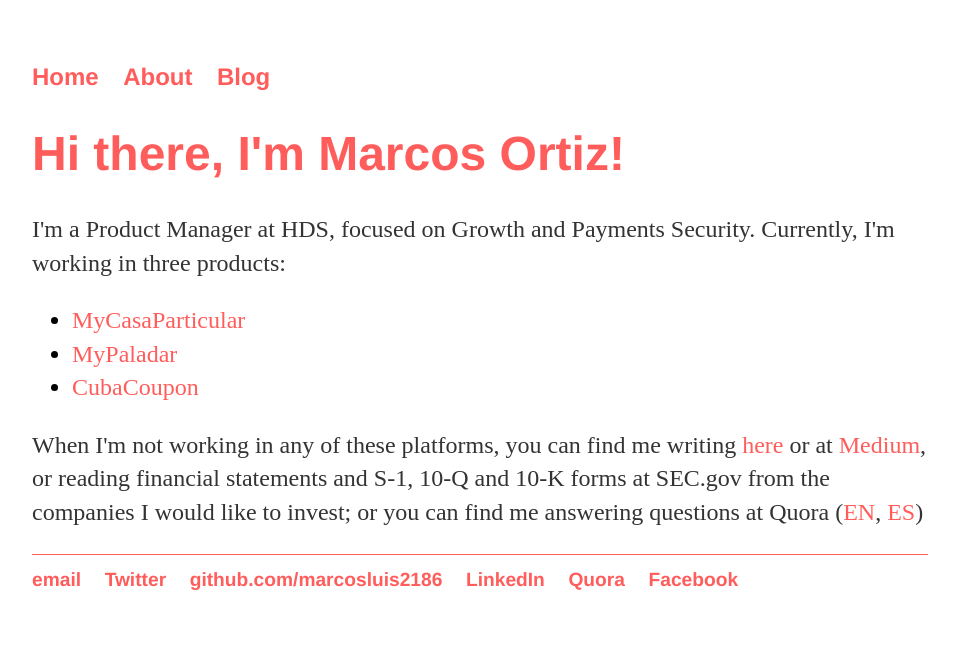
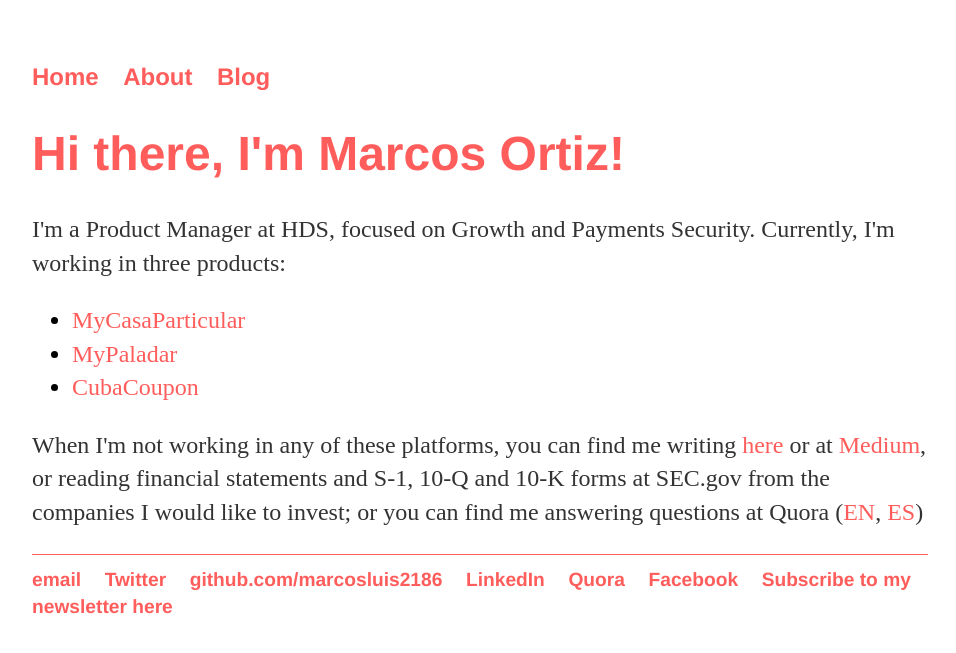
Before and after one commit to marcosluis2186/marcosluis2186.github.com, a Jekyll site: the page built from about.html, in a window 1280 px wide. Shown: the top 653 px of the page, without its empty margins (160-1116 px from the left). Built offline with Jekyll 4.4.1, drawn with Linux system fonts in a browser that asks for light colours.

Commit message:
Adding subscribe link to the footer

```diff
--- a/_layouts/default.html
+++ b/_layouts/default.html
@@ -26,6 +26,7 @@
 			<li><a href="https://www.linkedin.com/mlortiz" target="_blank">LinkedIn</a></li>
 			<li><a href="https://quora.com/profile/Marcos-Ortiz-1" target="_blank">Quora</a></li>
 			<li><a href="https://facebook.com/marcosluis2186" target="_blank">Facebook</a></li>
+			<li><a href="https://tinyletter.com/data-numbers-and-storytelling" target="_blank">Subscribe to my newsletter here</a></li>
 			</ul>
 		</footer>
 	</body>
```
